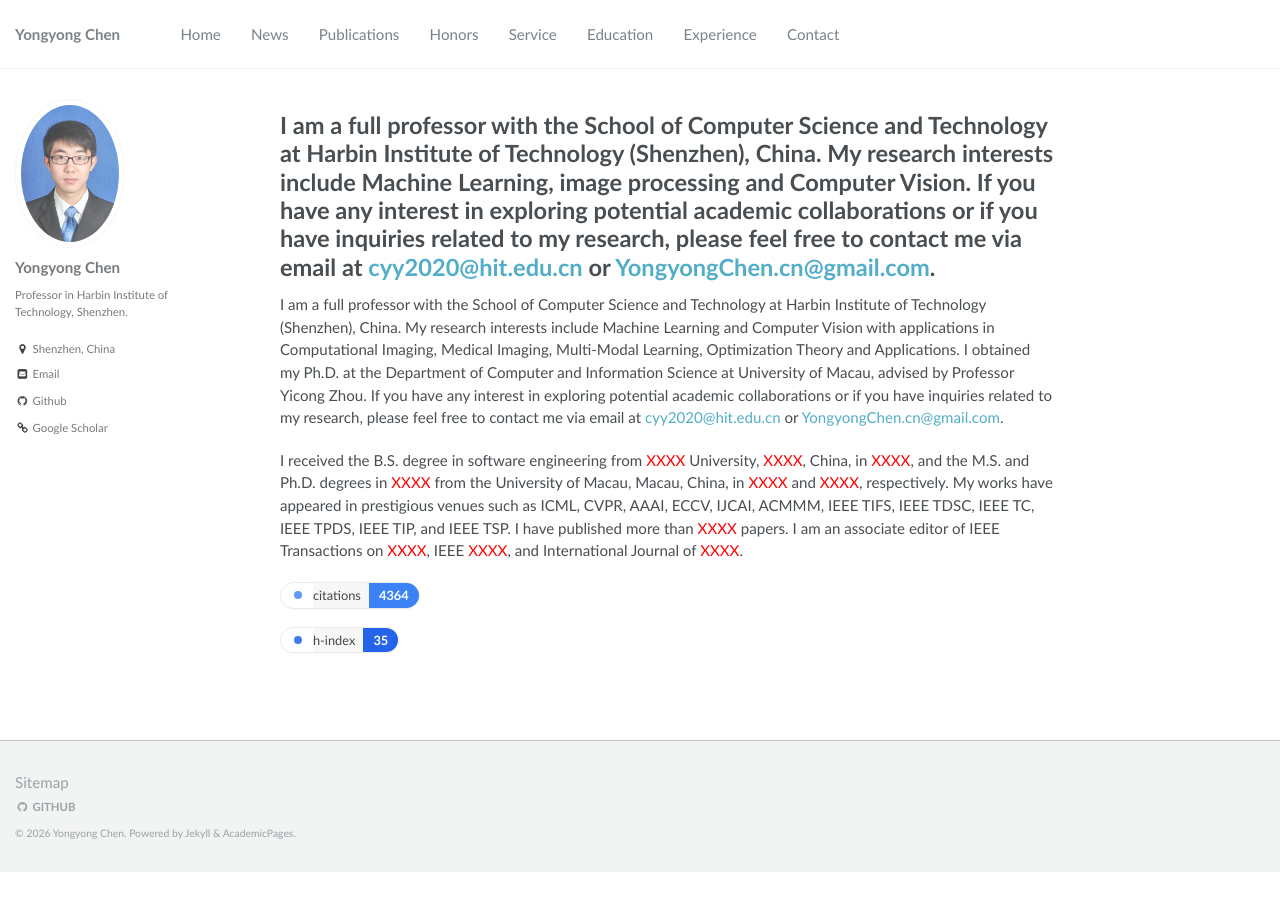
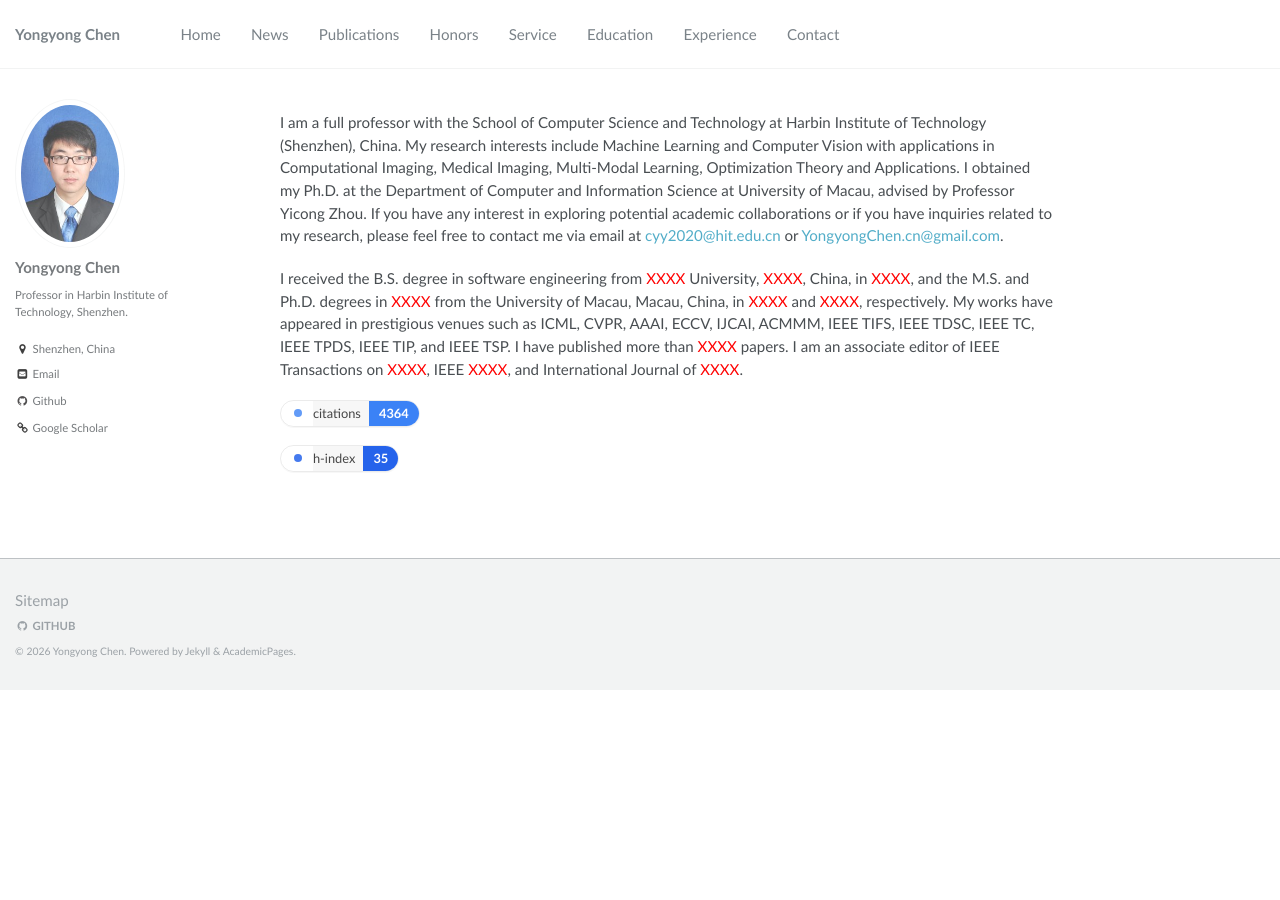
Before and after one commit to cyyhit/cyyhit.github.io, a Jekyll site: the page built from _pages/about.md, in a window 1280 px wide. Built offline with Jekyll 4.4.1, drawn with Linux system fonts in a browser that asks for light colours.

Commit message:
Update about.md

```diff
--- a/_pages/about.md
+++ b/_pages/about.md
@@ -5,7 +5,7 @@ permalink: /
 author_profile: true
 ---
 
-# I am a full professor with the School of Computer Science and Technology at Harbin Institute of Technology (Shenzhen), China. My research interests include Machine Learning, image processing and Computer Vision. If you have any interest in exploring potential academic collaborations or if you have inquiries related to my research, please feel free to contact me via email at [cyy2020@hit.edu.cn](mailto:cyy2020@hit.edu.cn) or [YongyongChen.cn@gmail.com](mailto:YongyongChen.cn@gmail.com).
+[//]: I am a full professor with the School of Computer Science and Technology at Harbin Institute of Technology (Shenzhen), China. My research interests include Machine Learning, image processing and Computer Vision. If you have any interest in exploring potential academic collaborations or if you have inquiries related to my research, please feel free to contact me via email at [cyy2020@hit.edu.cn](mailto:cyy2020@hit.edu.cn) or [YongyongChen.cn@gmail.com](mailto:YongyongChen.cn@gmail.com).
 I am a full professor with the School of Computer Science and Technology at Harbin Institute of Technology (Shenzhen), China. My research interests include Machine Learning and Computer Vision with applications in  Computational Imaging, Medical Imaging, Multi-Modal Learning, Optimization Theory and Applications. I obtained my Ph.D. at the Department of Computer and Information Science at University of Macau, advised by Professor Yicong Zhou.  If you have any interest in exploring potential academic collaborations or if you have inquiries related to my research, please feel free to contact me via email at [cyy2020@hit.edu.cn](mailto:cyy2020@hit.edu.cn) or [YongyongChen.cn@gmail.com](mailto:YongyongChen.cn@gmail.com).
 
 I received the B.S. degree in software engineering from <span style="color:red;">XXXX</span> University, <span style="color:red;">XXXX</span>, China, in <span style="color:red;">XXXX</span>, and the M.S. and Ph.D. degrees in <span style="color:red;">XXXX</span> from the University of Macau, Macau, China, in <span style="color:red;">XXXX</span> and <span style="color:red;">XXXX</span>, respectively. My works have appeared in prestigious venues such as ICML, CVPR, AAAI, ECCV, IJCAI, ACMMM, IEEE TIFS, IEEE TDSC, IEEE TC, IEEE TPDS, IEEE TIP, and IEEE TSP. I have published more than <span style="color:red;">XXXX</span> papers. I am an associate editor of IEEE Transactions on <span style="color:red;">XXXX</span>, IEEE <span style="color:red;">XXXX</span>, and International Journal of <span style="color:red;">XXXX</span>.
```
